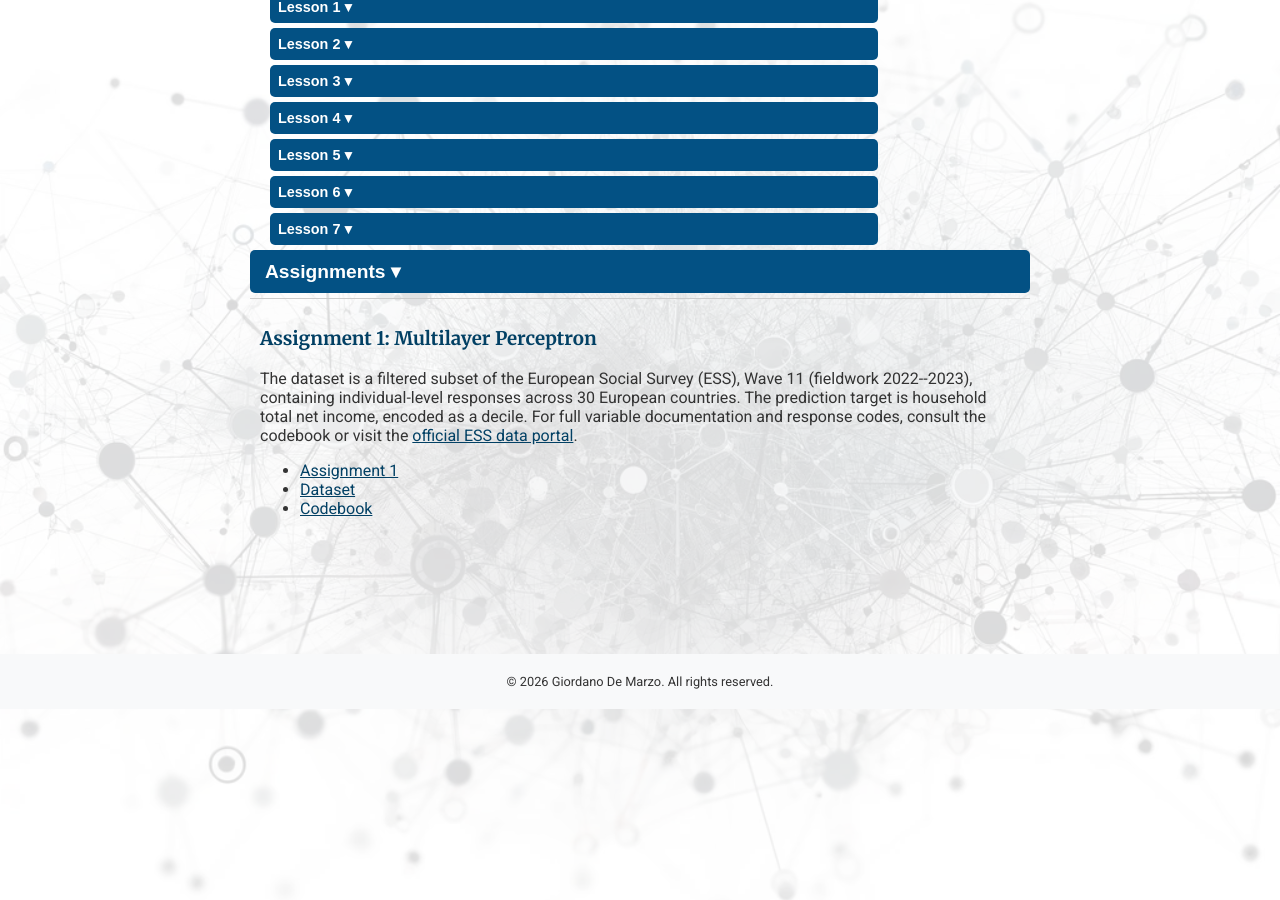
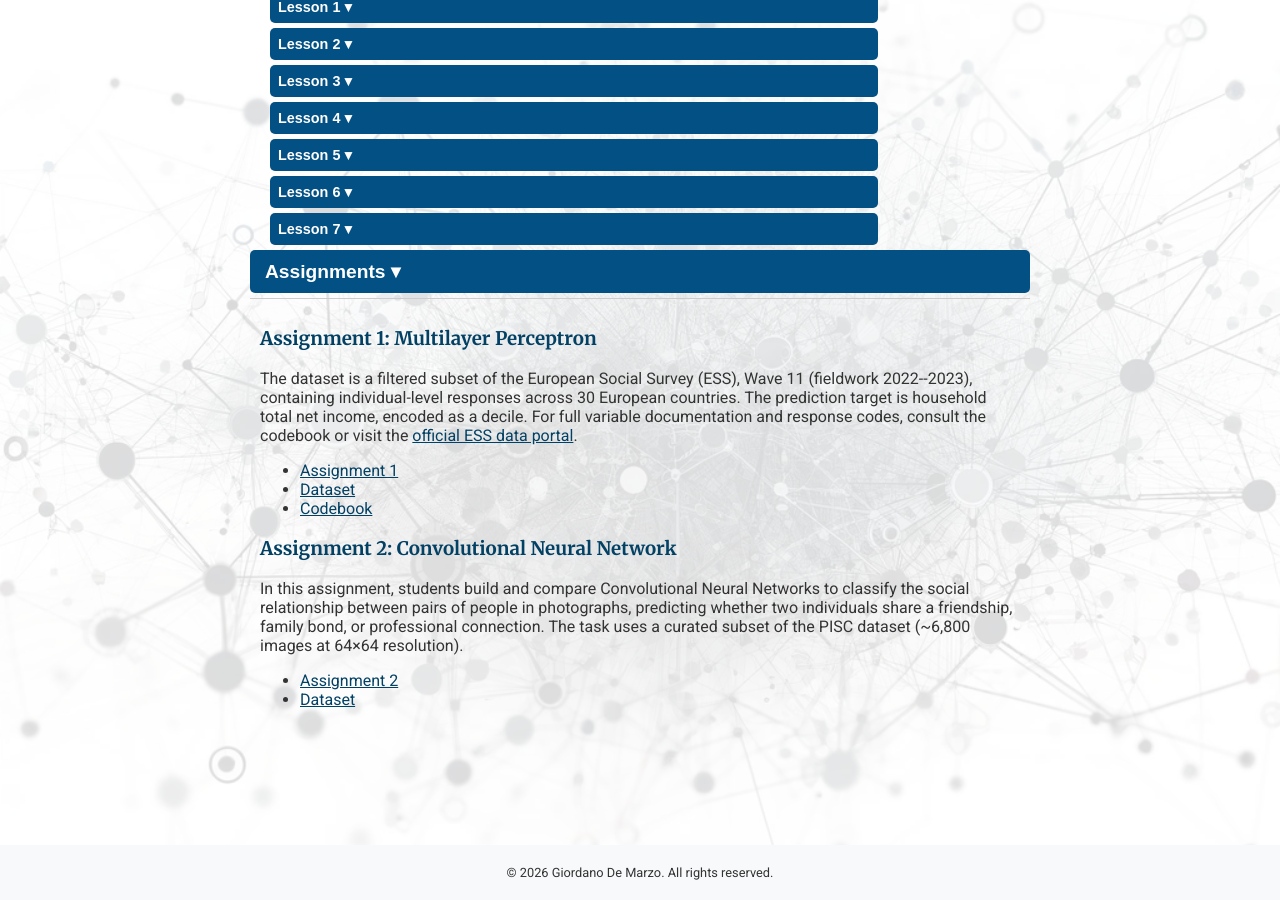
Before and after one commit to giordano-demarzo/giordano-demarzo.github.io, a Jekyll site: the page built from Deep_Learning_26.markdown, in a window 1280 px wide and 900 px high, scrolled down 2716 px. Built offline with Jekyll 4.4.1, drawn with Linux system fonts in a browser that asks for light colours.

Commit message:
Assignment 2 DLSS 2026

```diff
--- a/Deep_Learning_26.markdown
+++ b/Deep_Learning_26.markdown
@@ -259,6 +259,12 @@ applications to the Social Sciences. </p>
         				<li><a href="/files/dlss26/assignments/ESS11e04_1_filtered.csv">Dataset</a></li>
         				<li><a href="/files/dlss26/assignments/ESS11e04_1_codebook.html">Codebook</a></li>
     				</ul>
+    			<h3>Assignment 2: Convolutional Neural Network</h3>
+    			<p>In this assignment, students build and compare Convolutional Neural Networks to classify the social relationship between pairs of people in photographs, predicting whether two individuals share a friendship, family bond, or professional connection. The task uses a curated subset of the PISC dataset (~6,800 images at 64×64 resolution).</p>
+    				<ul>
+        				<li><a href="/files/dlss26/assignments/assignment_2.pdf">Assignment 2</a></li>
+        				<li><a href="/files/dlss26/assignments/PISC.zip">Dataset</a></li>
+    				</ul>
 		</div>
 
 
```
Also changed, not shown: 2 other files.
